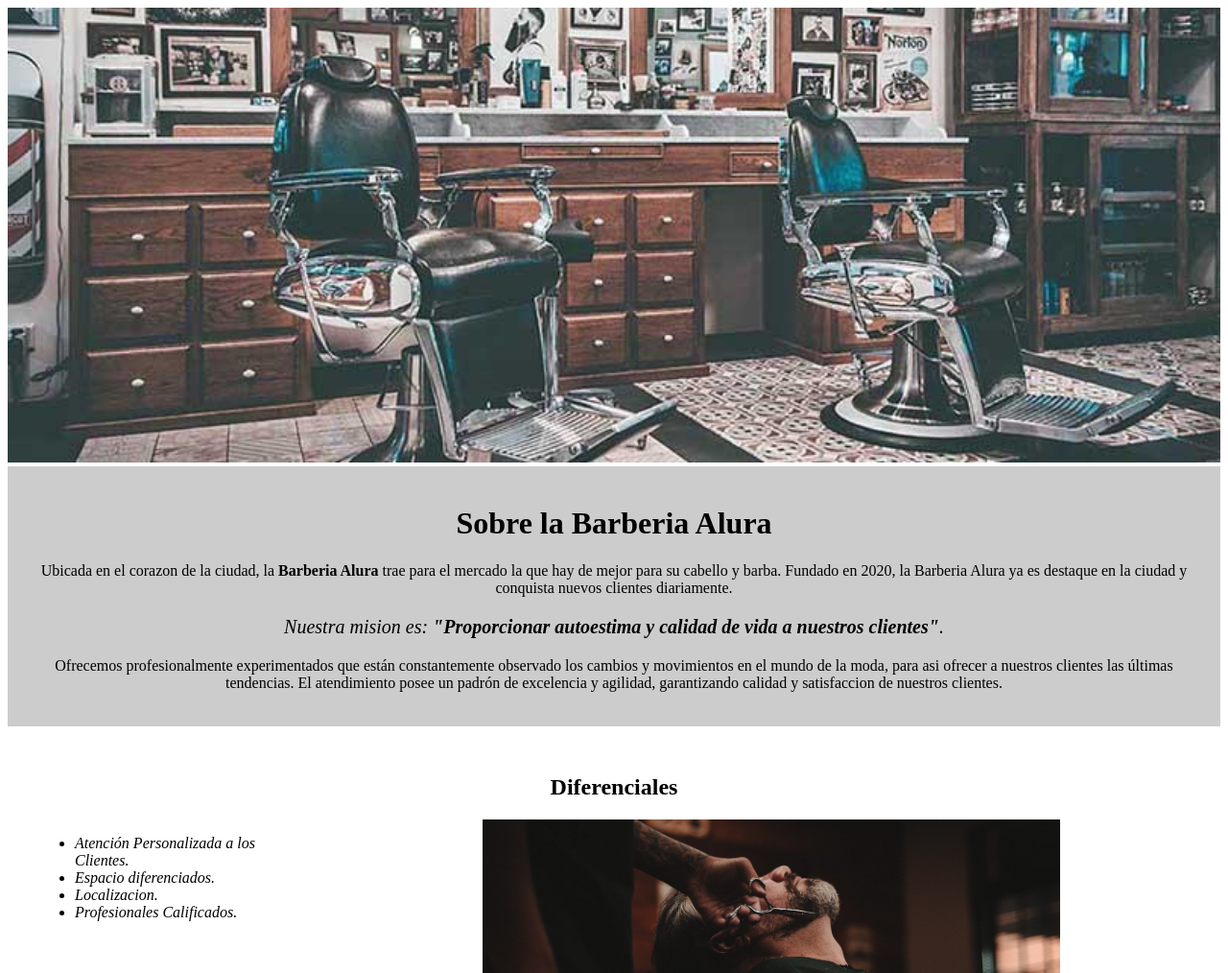
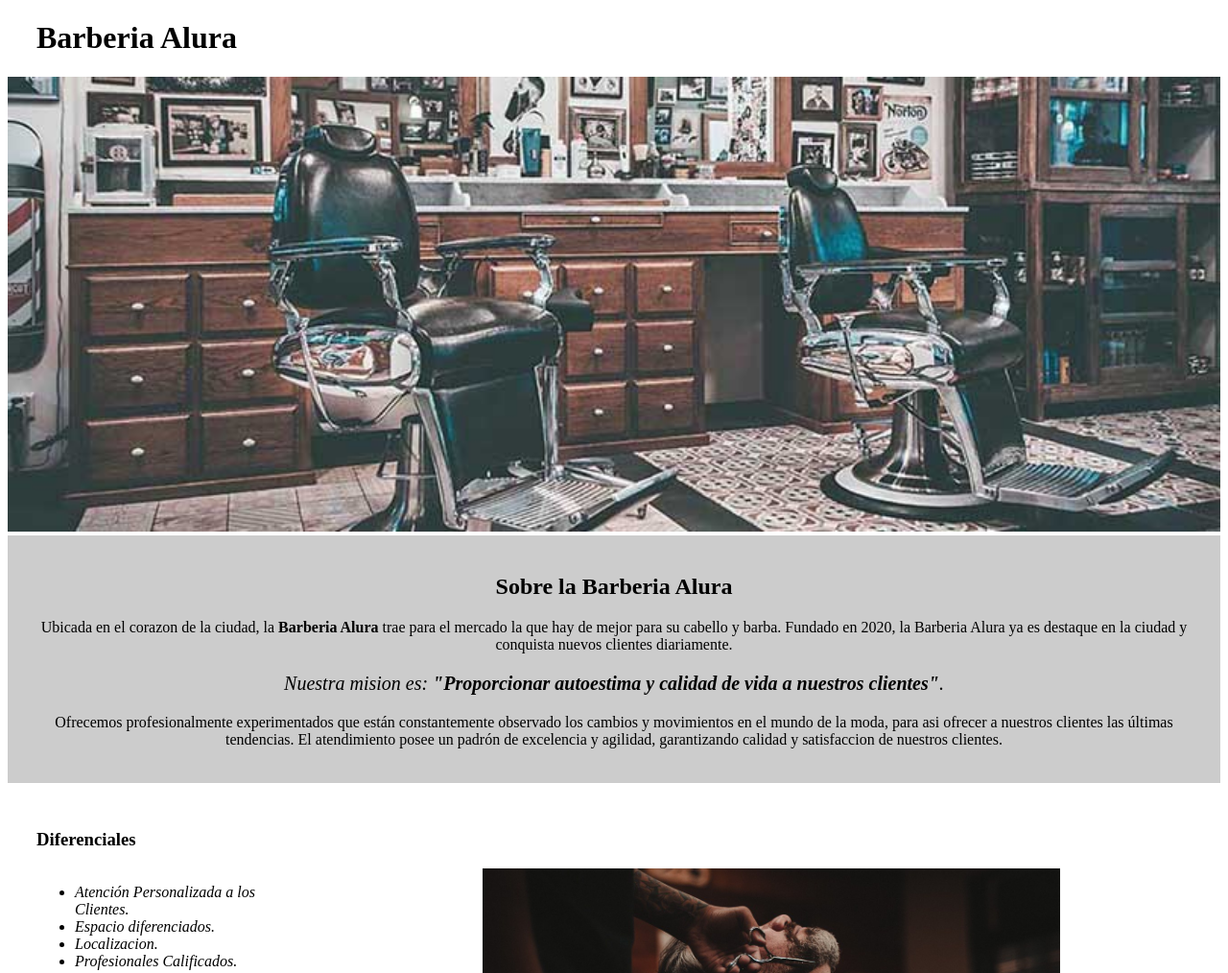
Before and after one commit to IvarDacrema/Alura-con-HTML-CSS-y-JAVASCRIPT, a plain HTML site: page index.html in a window 1280 px wide. Shown: the top 1014 px of the page at 96% size. Drawn offline with Linux system fonts and the light colour scheme.

Commit message:
Etiquetado de encabezados

```diff
--- a/index.html
+++ b/index.html
@@ -12,10 +12,14 @@
 
 <body>
 
+    <header class="titulo-principal">
+        <h1>Barberia Alura</h1>
+    </header>
+
     <img id="banner" src="banner/banner.jpg">
 
     <div class="principal">
-        <h1>Sobre la Barberia Alura</h1>
+        <h2 class="titulo-centralizado">Sobre la Barberia Alura</h2>
 
         <p>
             Ubicada en el corazon de la ciudad, la <strong>Barberia Alura</strong> trae para el mercado la que hay de mejor para su cabello y barba. Fundado en 2020, la Barberia Alura ya es destaque en la ciudad y conquista nuevos clientes diariamente.
@@ -29,7 +33,7 @@
     </div>
 
     <div class="diferenciales">
-        <h2>Diferenciales</h2>
+        <h3>Diferenciales</h3>
         <ul>
             <li class="items">Atención Personalizada a los Clientes.</li>
             <li class="items">Espacio diferenciados.</li>
--- a/style.css
+++ b/style.css
@@ -1,5 +1,9 @@
 body{
 
+}
+
+.titulo-principal{
+    padding-left:30px ;
 }
 
 #banner{
@@ -11,7 +15,7 @@ body{
     padding: 20px;
 }
 
-h1{
+.titulo-centralizado{
     text-align: center;
 }
 
@@ -33,10 +37,6 @@ em strong{
     padding: 30px;
 }
 
-h2{
-    text-align: center;
-}
-
 .items{
     font-style: italic;
 }
```
